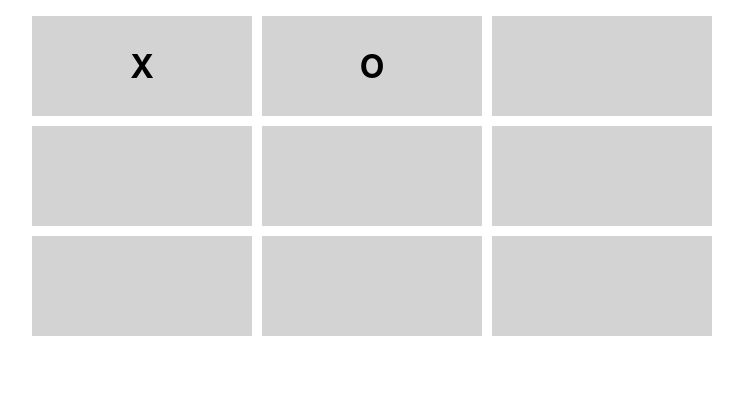
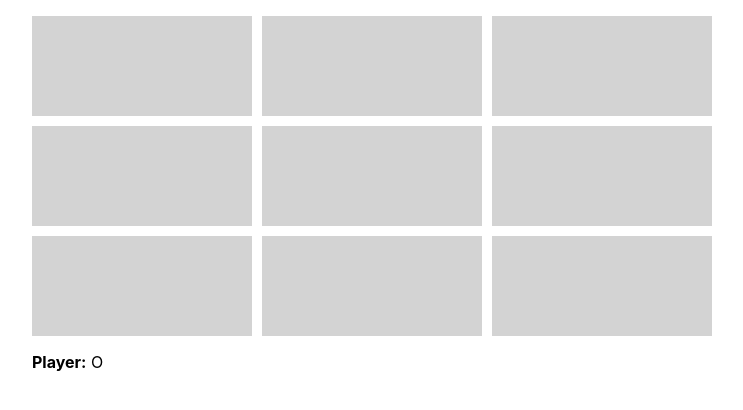
Before and after one commit to hieupdt/react-tic-toc, a React (Create React App) app: page / in a window 1280 px wide. Shown: the top 410 px of the page, without its empty margins (268-1011 px from the left). Built offline with nearby package versions, Linux system fonts and the light colour scheme.

Commit message:
Tic and Toc finished check winner and mangament state boars

```diff
--- a/src/App.css
+++ b/src/App.css
@@ -1,9 +1,15 @@
 
+.container{
+  width: 100%;
+  max-width: 680px;
+  margin-left: auto;
+  margin-right: auto;
+}
 .board {
   display: grid;
   grid-template-columns: repeat(3, 1fr);
   gap: 10px;
-  width: 680px;
+  width: 100%;
   margin: auto;
   margin-top: 1rem;
 }
@@ -19,10 +25,11 @@
   font-weight: bold;
 }
 
-.board__cell[data-type='X'] {
-  color: blue !important;
+
+.board__cell--X {
+  color: blue;
 }
 
-.board__cell[data-type='O'] {
-  color: red !important;
+.board__cell--O {
+  color: red;
 }
--- a/src/App.js
+++ b/src/App.js
@@ -1,27 +1,103 @@
 
+import { useState } from 'react';
+import { getLastItem } from './services/common';
 import './App.css';
 
-function Cell(props){
-  return(
-    <div className='board__cell'>
-      {props.type}
+function Winner(props) {
+    const { history, player } = props;
+    let board = getLastItem(history);
+    const winConditions = [
+        [0, 1, 2], // Hàng ngang đầu
+        [3, 4, 5], // Hàng ngang thứ hai
+        [6, 7, 8], // Hàng ngang thứ ba
+        [0, 3, 6], // Cột đầu
+        [1, 4, 7], // Cột thứ hai
+        [2, 5, 8], // Cột thứ ba
+        [0, 4, 8], // Đường chéo chính (trái sang phải)
+        [2, 4, 6], // Đường chéo phụ (phải sang trái)
+    ];
+
+    const checkWin = (board, player) => {
+        for (const condition of winConditions) {
+            const [a, b, c] = condition;
+            if (board[a] === player && board[b] === player && board[c] === player) {
+                return true;
+            }
+        }
+        return false;
+    };
+
+    if (checkWin(board, player)) {
+        return (
+            <div>
+                <p><strong>Winner Player:</strong> {player}</p>
             </div>
         );
     }
 
+}
+function Player({ player }) {
+    return (
+        <div>
+            <p><strong>Player:</strong> {player}</p>
+        </div>
+    );
+}
+
+function Cell(props) {
+    const { cell, index, count, setCount, history, setHistory,setCurrentPlayer } = props;
+    const [type, setType] = useState('');
+
+    const handleClick = () => {
+
+        let lastHistory = getLastItem(history);
+
+        if (lastHistory[index]) return;
+
+        setCount(count + 1);
+        let _type = (count % 2) ? 'O' : 'X';
+        setCurrentPlayer(_type);
+        setType(_type);
+        lastHistory[index] = _type;
+        const newHistory = [...lastHistory];
+        const updatedHistory = [...history, newHistory];
+        setHistory(updatedHistory);
+    }
+
+    return (
+        <div className={`board__cell ${type ? `board__cell--${type}` : ''}`} onClick={handleClick}>
+            {type}
+        </div>
+    );
+}
+
+
 function App() {
+    let initializeValues = new Array(9).fill(null);
+    const [cells, setCell] = useState(initializeValues);
+    const [currentPlayer, setCurrentPlayer] = useState('');
+    const [count, setCount] = useState(1);
+    const [history, setHistory] = useState([initializeValues]);
+
     return (
         <div className="App">
+            <div className='container'>
                 <div className='board'>
-        <Cell type='X'/>
-        <Cell type='O'/>
-        <Cell />
-        <Cell />
-        <Cell />
-        <Cell />
-        <Cell />
-        <Cell />
-        <Cell />
+                    {cells.map(
+                        (cell, index) => <Cell
+                            key={`cell-${index}`}
+                            cell={cell}
+                            index={index}
+                            count={count}
+                            setCount={setCount}
+                            history={history}
+                            setHistory={setHistory}
+                            setCurrentPlayer={setCurrentPlayer}
+
+                        />)}
+                </div>
+                <Player player={(count % 2 && count > 0) ? 'O' : 'X'} />
+                <Winner history={history} player={currentPlayer}/>
             </div>
         </div>
     );
--- /dev/null
+++ b/src/services/common.js
@@ -0,0 +1,7 @@
+export function getLastItem(array) {
+    if (Array.isArray(array) && array.length > 0) {
+        return array[array.length - 1];
+    } else {
+        return null;
+    }
+}
```
Lines whose indentation alone changed are shown as unchanged.
